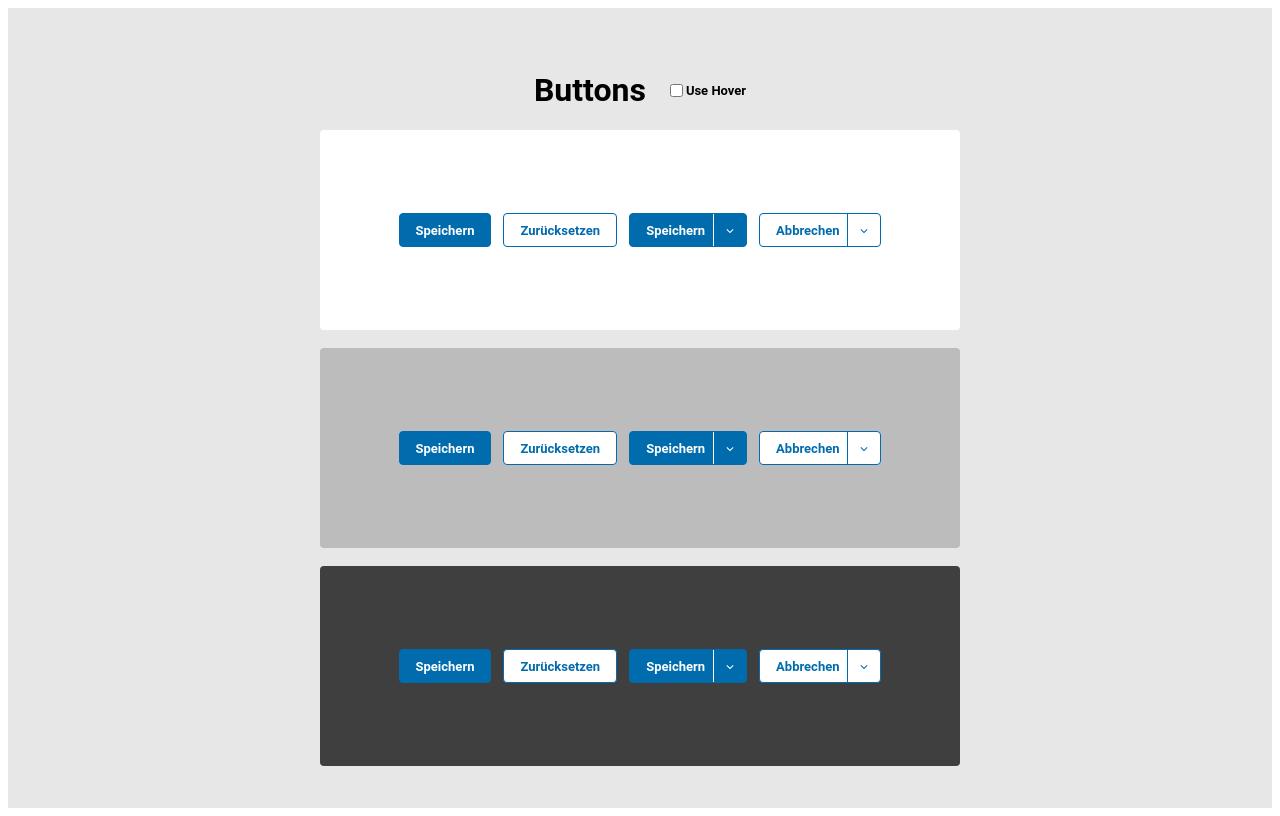
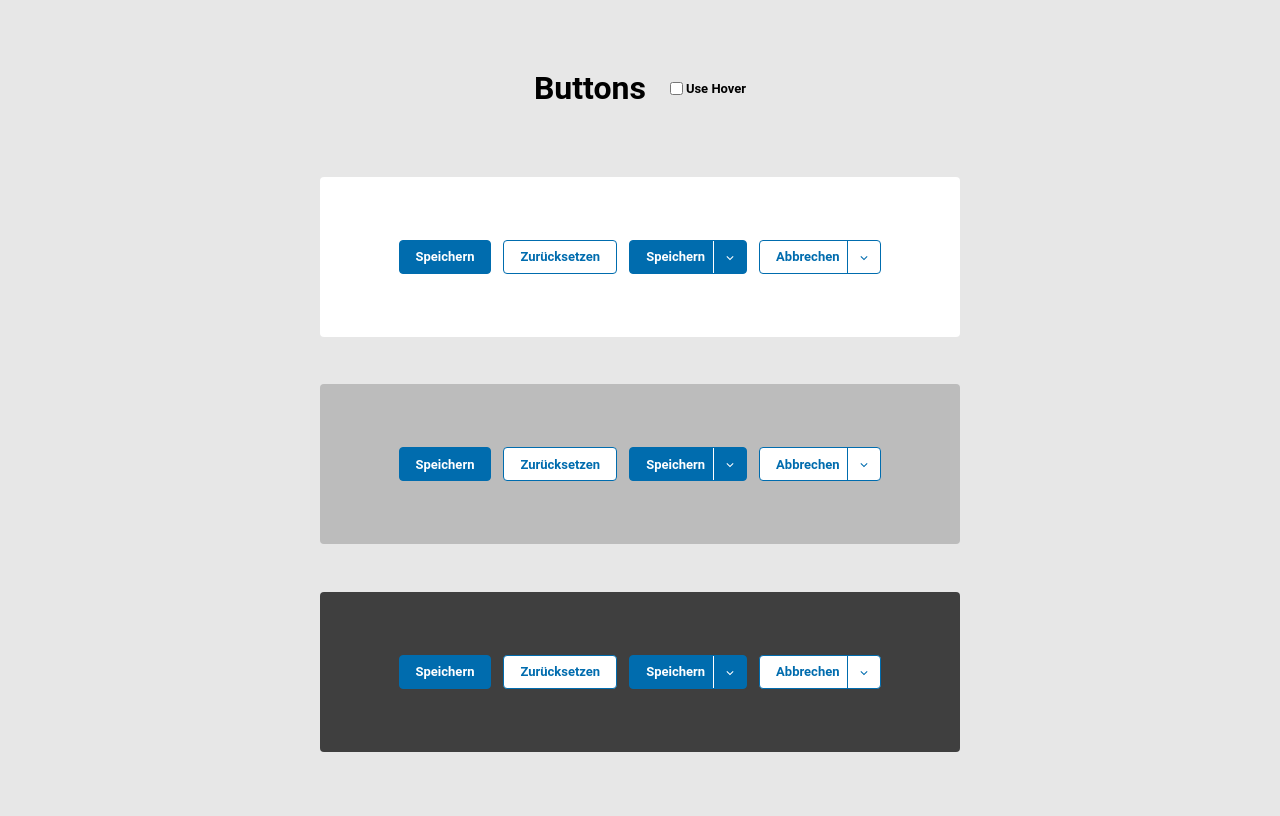
Before and after one commit to bgaworsk/apps-mocks, a React (Create React App) app: page / in a window 1280 px wide. Built offline with nearby package versions, Linux system fonts and the light colour scheme.

Commit message:
Cosmetic fixes

```diff
--- a/src/App.js
+++ b/src/App.js
@@ -1,17 +1,28 @@
 import React from 'react'
-import styled from 'styled-components'
+import styled, { createGlobalStyle } from 'styled-components'
 import Button from './button'
+
+const GlobalStyle = createGlobalStyle`
+  body {
+    background-color: #e7e7e7;
+    margin: 0;
+    padding: 0;
+  }
+`
 
 const Div = styled.div`
   @import url('https://fonts.googleapis.com/css2?family=Roboto&display=swap');
 
-  background-color:#e7e7e7;
   display: flex;
-  justify-content: center;
+  justify-content: space-between;
   align-items: center;
   flex-direction: column;
   height: 100vh;
+  width:  100vw;
   font-family: 'Roboto', sans-serif;
+  overflow: hidden;
+  padding: 48px;
+  box-sizing: border-box;
 
   h1 {
     display: flex;
@@ -26,7 +37,7 @@ const Div = styled.div`
     }
   }
 
-  > div {
+  .card {
     display: flex;
     justify-content: center;
     align-items: center;
@@ -35,17 +46,15 @@ const Div = styled.div`
     background-color: #ffffff;
     border-radius: 4px;
     width: 50vw;
-    height: 25vh;
+    height: 20vh;
     color: #3f3f3f;
   }
 
-  > div:nth-child(3) {
-    margin-top: 18px;
+  .card:nth-child(3) {
     background-color: #bcbcbc;
   }
 
-  > div:last-child {
-    margin-top: 18px;
+  .card:last-child {
     background-color: #3f3f3f;
     color: #ffffff;
   }
@@ -65,12 +74,17 @@ function App() {
   );
 
   return (
-    <Div>
-      <h1>Buttons <input type="checkbox" value={useHover} onChange={e => setUseHover(e.target.checked)}/><span>Use Hover</span></h1>
-      <div><ButtonSet /></div>
-      <div><ButtonSet /></div>
-      <div><ButtonSet/></div>
-    </Div>
+    <>
+      <GlobalStyle />
+      <Div>
+        <div>
+          <h1>Buttons <input type="checkbox" value={useHover} onChange={e => setUseHover(e.target.checked)}/><span>Use Hover</span></h1>
+        </div>
+        <div className="card"><ButtonSet /></div>
+        <div className="card"><ButtonSet /></div>
+        <div className="card"><ButtonSet/></div>
+      </Div>
+    </>
   );
 }
 
```
